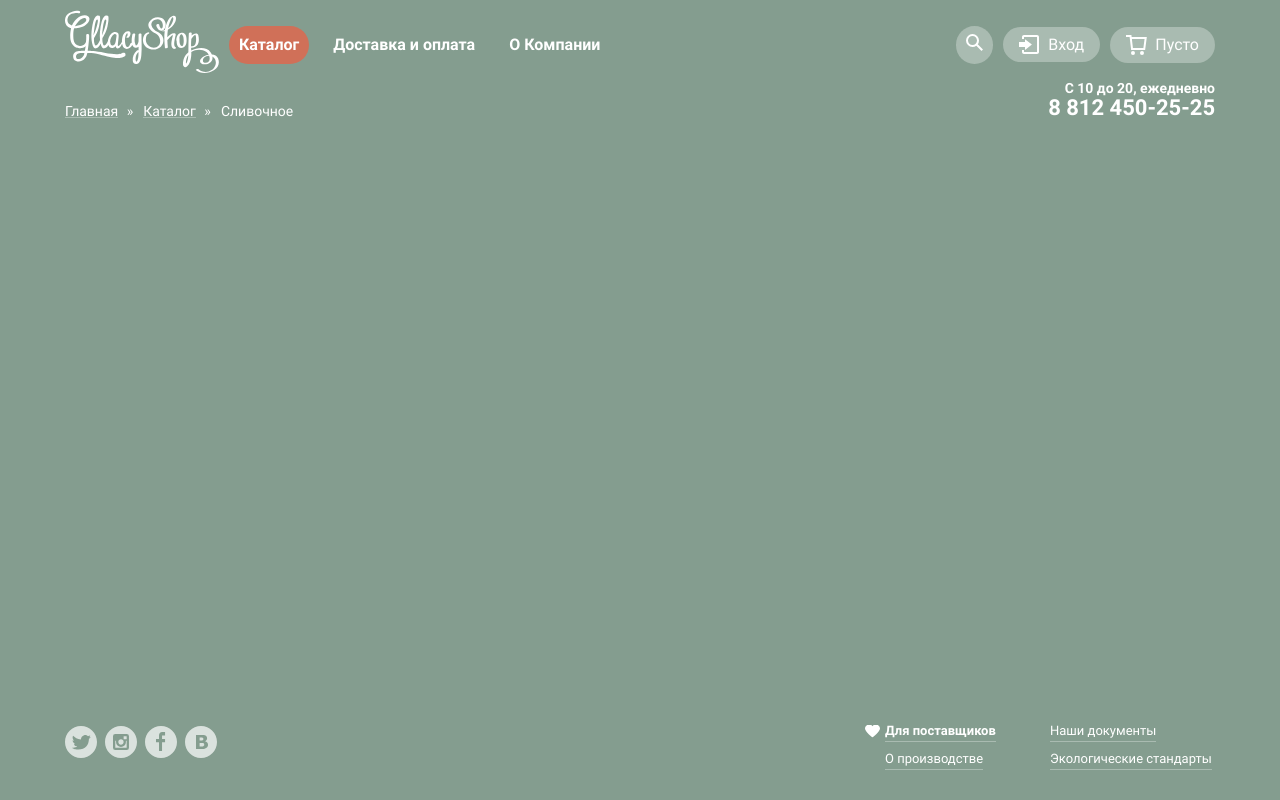
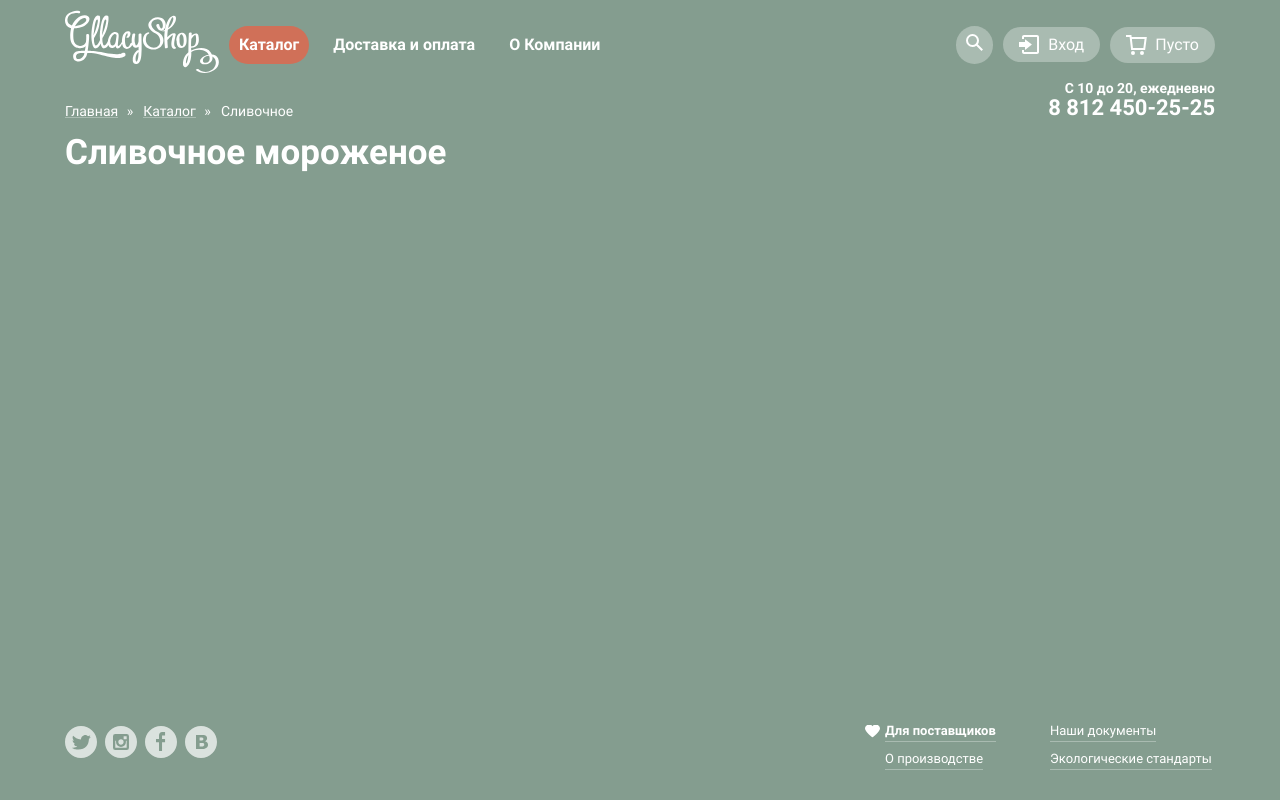
Before and after one commit to shock-dev/gllacy-shop, a Vue app: page /catalog in a window 1280 px wide. Built offline with nearby package versions, Linux system fonts and the light colour scheme.

Commit message:
new component ~ Sort

```diff
--- /dev/null
+++ b/src/components/catalog/gcSort.vue
@@ -0,0 +1,12 @@
+<template>
+  <div class="sort">
+    <div class="sort__top flex"></div>
+    <div class="sort__bottom flex"></div>
+  </div>
+</template>
+
+<script>
+export default {
+name: "gcSort"
+}
+</script>
--- a/src/scss/components/catalog/_breadcrumbs.scss
+++ b/src/scss/components/catalog/_breadcrumbs.scss
@@ -1,7 +1,6 @@
 .breadcrumbs {
   position: relative;
   z-index: 140;
-  color: $white;
   font-size: 14px;
   margin-bottom: 10px;
 
--- a/src/scss/components/catalog/_index.scss
+++ b/src/scss/components/catalog/_index.scss
@@ -1,3 +1,11 @@
 .catalog {
   padding-top: 100px;
+  color: $white;
+
+  &__title {
+    font-size: 35px;
+    line-height: 41px;
+    font-weight: 700;
+    margin-bottom: 25px;
+  }
 }
--- a/src/views/Catalog.vue
+++ b/src/views/Catalog.vue
@@ -1,15 +1,19 @@
 <template>
   <div class="catalog">
     <gc-breadcrumbs/>
+    <h2 class="catalog__title">Сливочное мороженое</h2>
+    <gc-sort/>
   </div>
 </template>
 
 <script>
 import GcBreadcrumbs from "@/components/catalog/gcBreadcrumbs";
+import GcSort from "@/components/catalog/gcSort";
 
 export default {
   name: "Catalog",
   components: {
+    GcSort,
     GcBreadcrumbs
   }
 }
```
